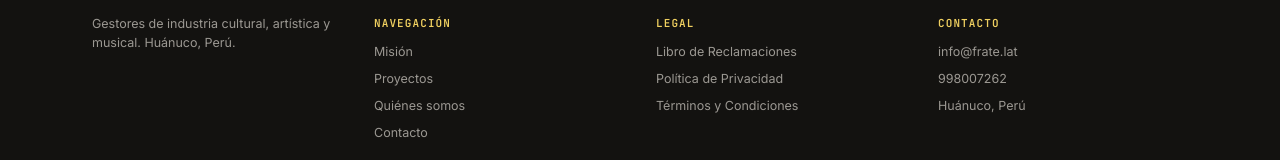
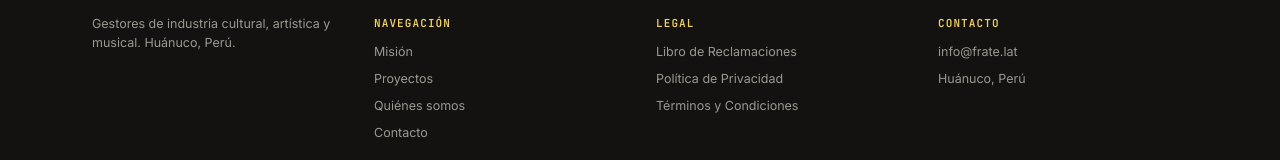
Before and after one commit to Ben081/paginaFrate, a React (Vite) app: page / in a window 1280 px wide. Shown: the part 4243-4403 px from the top of the page. Built offline with nearby package versions, Linux system fonts and the light colour scheme.

Commit message:
update 14/08

```diff
--- a/src/components/Footer.jsx
+++ b/src/components/Footer.jsx
@@ -100,9 +100,6 @@ export default function Footer({ legal = false }) {
                 info@frate.lat
               </a>
               <span className="text-[12.5px] text-paper/60">
-                998007262
-              </span>
-              <span className="text-[12.5px] text-paper/60">
                 Huánuco, Perú
               </span>
             </div>
```
